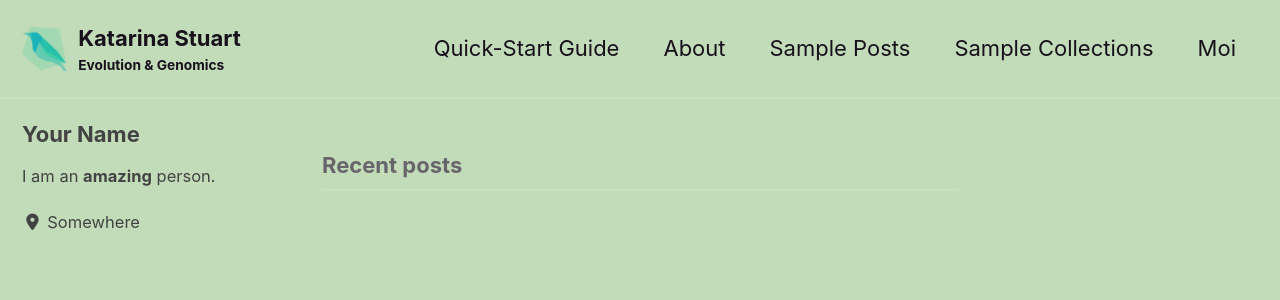
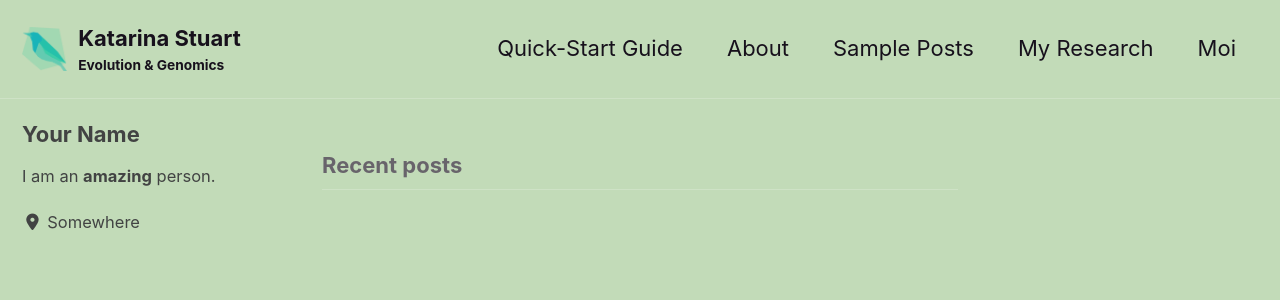
Before and after one commit to katarinastuart/katarinastuart.github.io, a Jekyll site: the page built from index.html, in a window 1280 px wide and 900 px high. Shown: the top 300 px of the window. Built offline with Jekyll 4.4.1, drawn with Linux system fonts in a browser that asks for light colours; cached includes are drawn as plain includes; nearby versions of some CDN libraries; the list of posts is cut into pages by our own code.

Commit message:
Update navigation.yml

```diff
--- a/_data/navigation.yml
+++ b/_data/navigation.yml
@@ -6,7 +6,7 @@ main:
     url: https://mmistakes.github.io/minimal-mistakes/about/
   - title: "Sample Posts"
     url: /year-archive/
-  - title: "Sample Collections"
-    url: /collection-archive/
+  - title: "My Research"
+    url: /research/
   - title: "Moi"
     url: https://scholar.google.com/citations?user=zVGhz5UAAAAJ&hl=en&oi=ao
```
